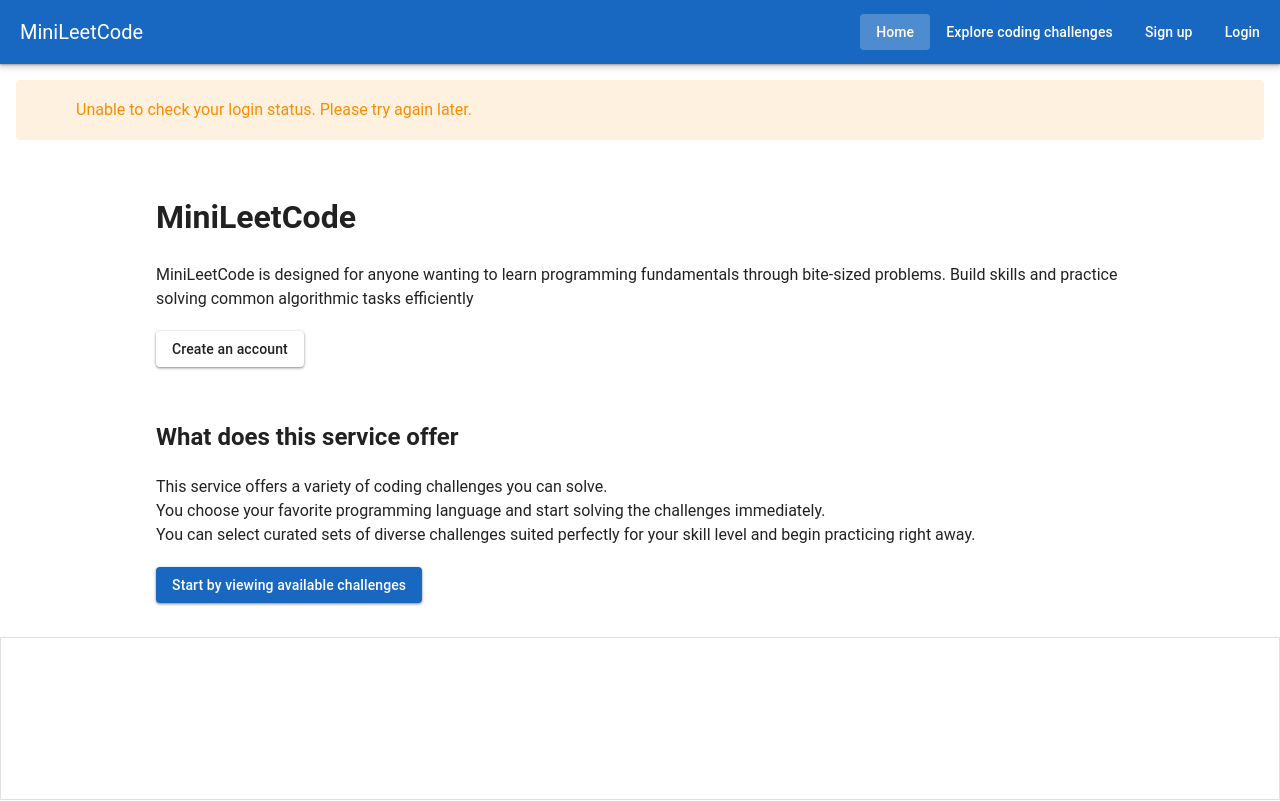
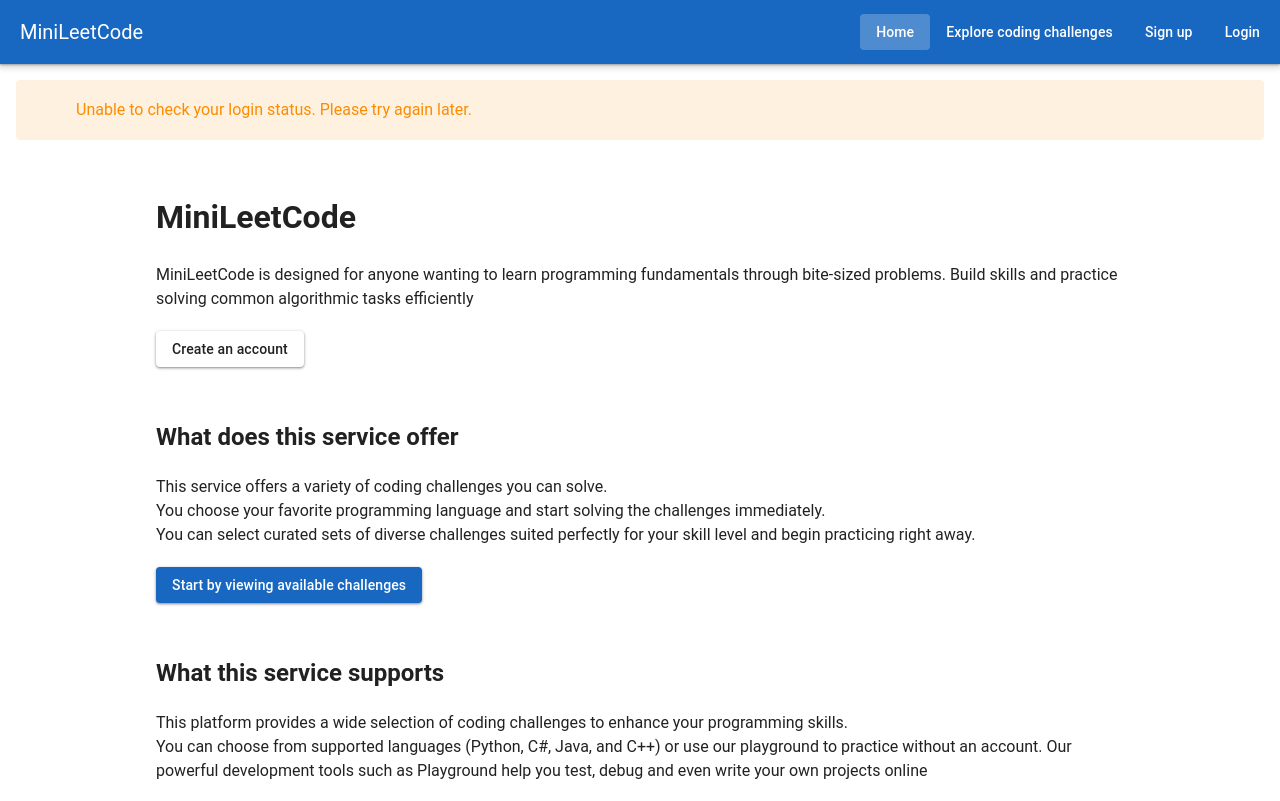
Before and after one commit to Mario0703/FullStack-Coding-Problem-Solving-Service, a Vue app in the folder frontend/: page / in a window 1280 px wide. Shown: the top 801 px of the page. Built offline with nearby package versions, Linux system fonts and the light colour scheme; no server answers; the HTML template or start-up script is replaced by a standard one.

Commit message:
Remove unnecessary 'app' prop from footer component

```diff
--- a/frontend/src/components/navigation/Footer.vue
+++ b/frontend/src/components/navigation/Footer.vue
@@ -9,7 +9,7 @@ const currentYear = computed(() => new Date().getFullYear())
 </script>
 
 <template>
-  <v-footer app border class="text-white text-center py-6">
+  <v-footer border class="text-white text-center py-6">
     <v-sheet class="w-100 mx-auto bg-transparent" max-width="800">
       <p>This is a mini LeetCode project</p>
       <v-divider class="my-4" />
```
